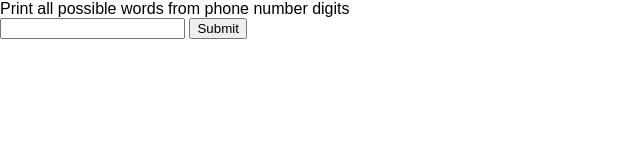
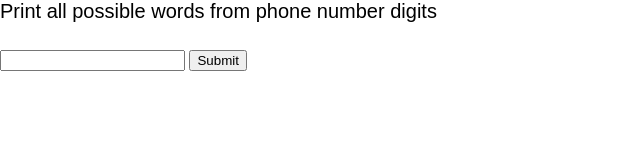
Before and after one commit to pvaishnaviprdxn/phonenums, a plain HTML site: page index.html in a window 1280 px wide. Shown: the whole page, without its empty margins (0-640 px from the left). Drawn offline with nearby package versions, Linux system fonts and the light colour scheme.

Commit message:
header style added

```diff
--- a/assets/css/style.css
+++ b/assets/css/style.css
@@ -106,7 +106,13 @@ li {
 /*=================================
   Header styling starts here
 =================================*/
-
+header{
+  width: 100%;
+  height: 50px;
+}
+h1{
+  font-size: 20px;
+}
 
 
 
```
